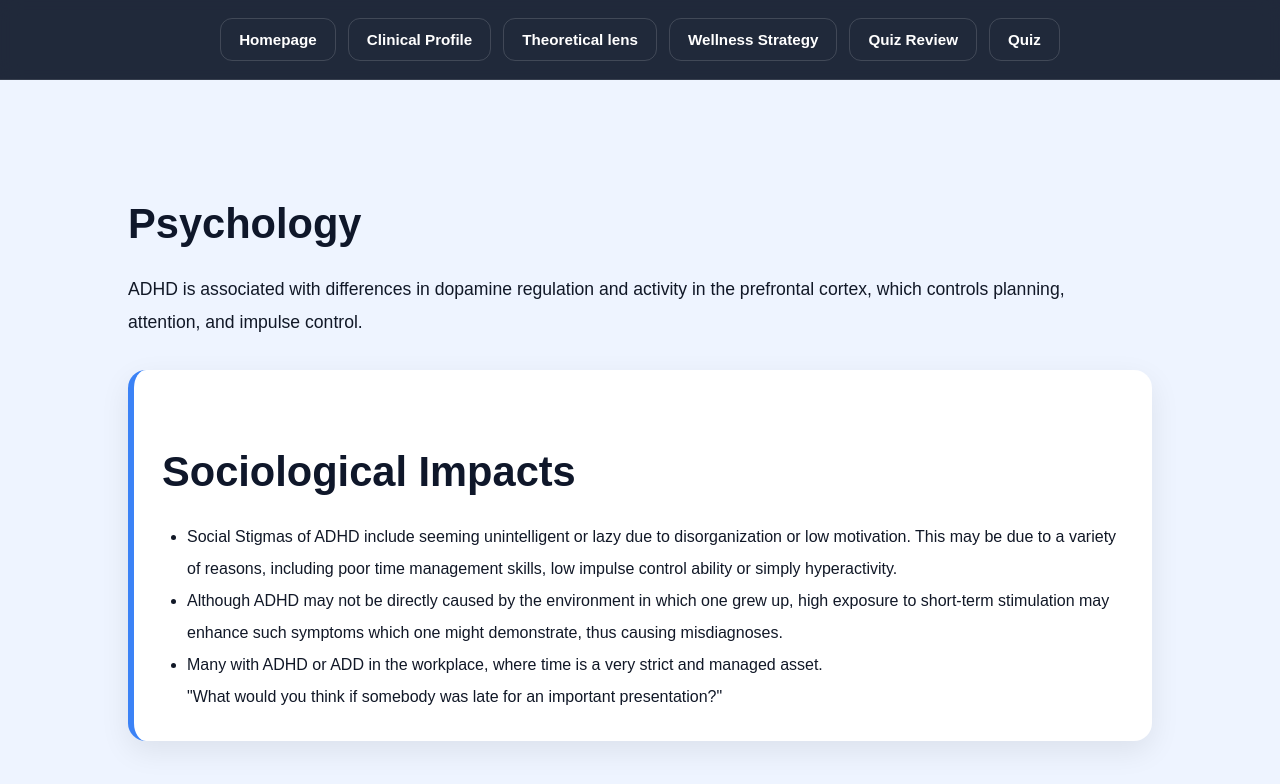
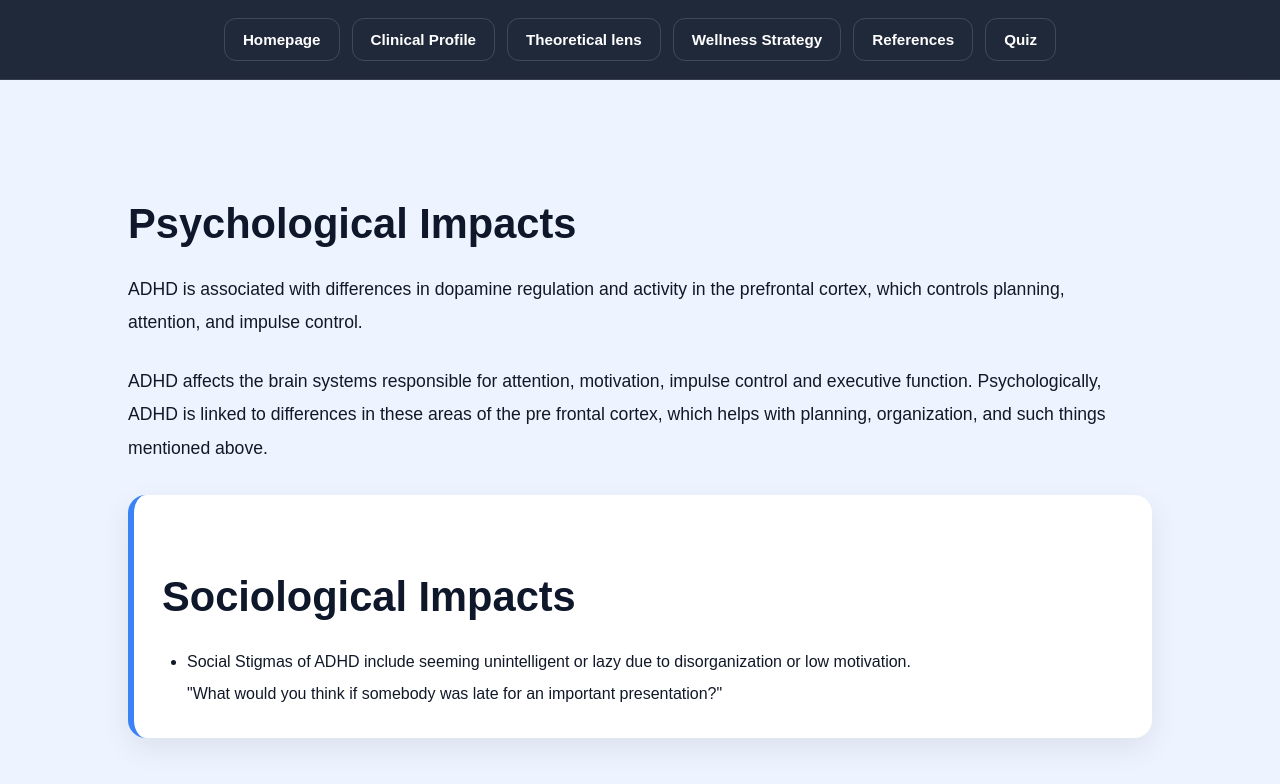
Before and after one commit to Tiothy132/For-the-people, a plain HTML site: page index.html in a window 1280 px wide. Both pictures are taken after a click on the button "Theoretical lens". Drawn offline with Linux system fonts and the light colour scheme.

Commit message:
Update index.html

```diff
--- a/index.html
+++ b/index.html
@@ -15,7 +15,7 @@
 <button onclick="showPage('info')">Clinical Profile</button>
 <button onclick="showPage('brain')">Theoretical lens</button>
 <button onclick="showPage('sociology')">Wellness Strategy</button>
-<button onclick="showPage('references')">Quiz Review</button>
+<button onclick="showPage('references')">References</button>
 <button onclick="startQuiz()">Quiz</button>
 </nav>
 
@@ -72,22 +72,22 @@ AAP recommendations also include adding behavioural classroom intervention and s
 
 <!-- BRAIN -->
 <div id="brain" class="page">
-<h2>Psychology</h2>
+<h2>Psychological Impacts</h2>
 <p> ADHD is associated with differences in dopamine regulation and activity in the prefrontal cortex, which controls planning, attention, and impulse control. </p>
+<p> ADHD affects the brain systems responsible for attention, motivation, impulse control and executive function. Psychologically, ADHD is linked to differences in these areas of the pre frontal cortex,
+which helps with planning, organization, and such things mentioned above. </p>
 
 <div class="card">
 <h2> Sociological Impacts </h2>
 <ul>
-<li> Social Stigmas of ADHD include seeming unintelligent or lazy due to disorganization or low motivation. This may be due to a variety of reasons, including poor time management skills, low impulse control ability or simply hyperactivity. </li>
-<li> Although ADHD may not be directly caused by the environment in which one grew up, high exposure to short-term stimulation may enhance such symptoms which one might demonstrate, thus causing misdiagnoses.
-<li> Many with ADHD or ADD in the workplace, where time is a very strict and managed asset. </li>
+<li> Social Stigmas of ADHD include seeming unintelligent or lazy due to disorganization or low motivation.
 <footer> "What would you think if somebody was late for an important presentation?" </footer>
 </div>
     </div>
 
 <!-- SOCIOLOGY -->
 <div id="sociology" class="page">
-<h2>Wellness Strategies</h2>
+<h2> Theoretical Lens </h2>
 <p> ADHD is not only a medical condition — it is also shaped by society. Sociology helps explain how social expectations and stigma influence lived experience. </p>
 
 <div class="card">
@@ -99,10 +99,10 @@ AAP recommendations also include adding behavioural classroom intervention and s
 <h3>Stigma and labelling</h3>
 <p> People with ADHD are sometimes labelled as “lazy,” “unfocused,” or “disruptive.” These labels do not reflect neurological reality and can negatively impact self-esteem. </p>
 </div>
-
 <div class="card">
-<h3>Impact of environment</h3>
-<p> Supportive environments (flexible teaching, understanding peers, structured routines) can significantly improve outcomes for individuals with ADHD. </p>
+ <li> This may be due to a variety of reasons, including poor time management skills, low impulse control ability or simply hyperactivity. </li>
+<li> Although ADHD may not be directly caused by the environment in which one grew up, high exposure to short-term stimulation may enhance such symptoms which one might demonstrate, thus causing misdiagnoses.
+<li> Many with ADHD or ADD in the workplace, where time is a very strict and managed asset. </li>
 </div>
 
 <div class="card">
@@ -151,6 +151,6 @@ AAP recommendations also include adding behavioural classroom intervention and s
 </div>
 
 </div>
-<script src="script.js"></script>
+<script src="script.js"> </script>
 </body>
 </html>
```
